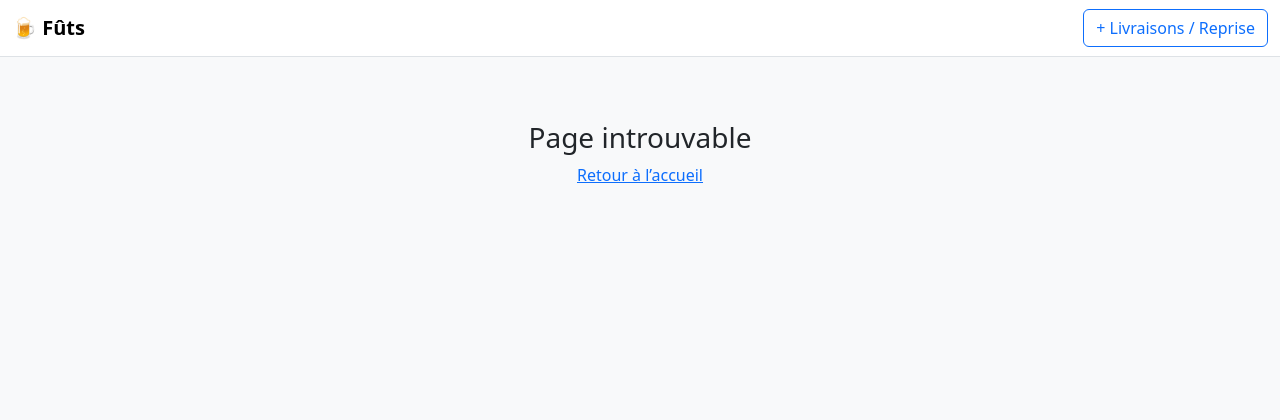
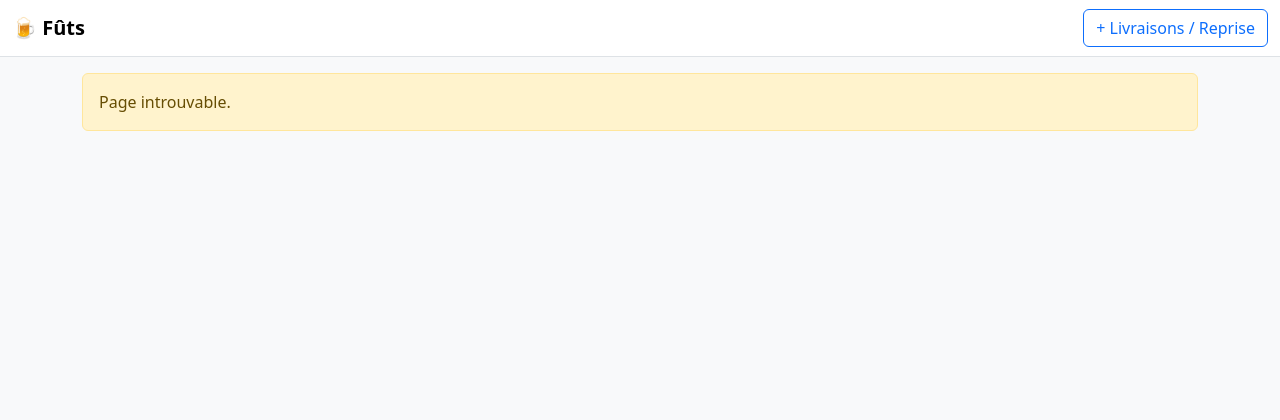
Before and after one commit to lecentrallanderneau-oss/livraison-et-suivi-futs, a Flask app: template templates/404.html in a window 1280 px wide. Shown: the top 420 px of the page. Run offline with Flask 3, Linux system fonts and the light colour scheme; the template is opened without the code that fills it, so the values that code supplies are empty.

Commit message:
Update 404.html

```diff
--- a/templates/404.html
+++ b/templates/404.html
@@ -1,8 +1,5 @@
 {% extends "base.html" %}
-{% block title %}404{% endblock %}
+{% block title %}Introuvable{% endblock %}
 {% block content %}
-<div class="text-center py-5">
-  <h3>Page introuvable</h3>
-  <p><a href="{{ url_for('index') }}">Retour à l’accueil</a></p>
-</div>
+<div class="alert alert-warning">Page introuvable.</div>
 {% endblock %}
```
